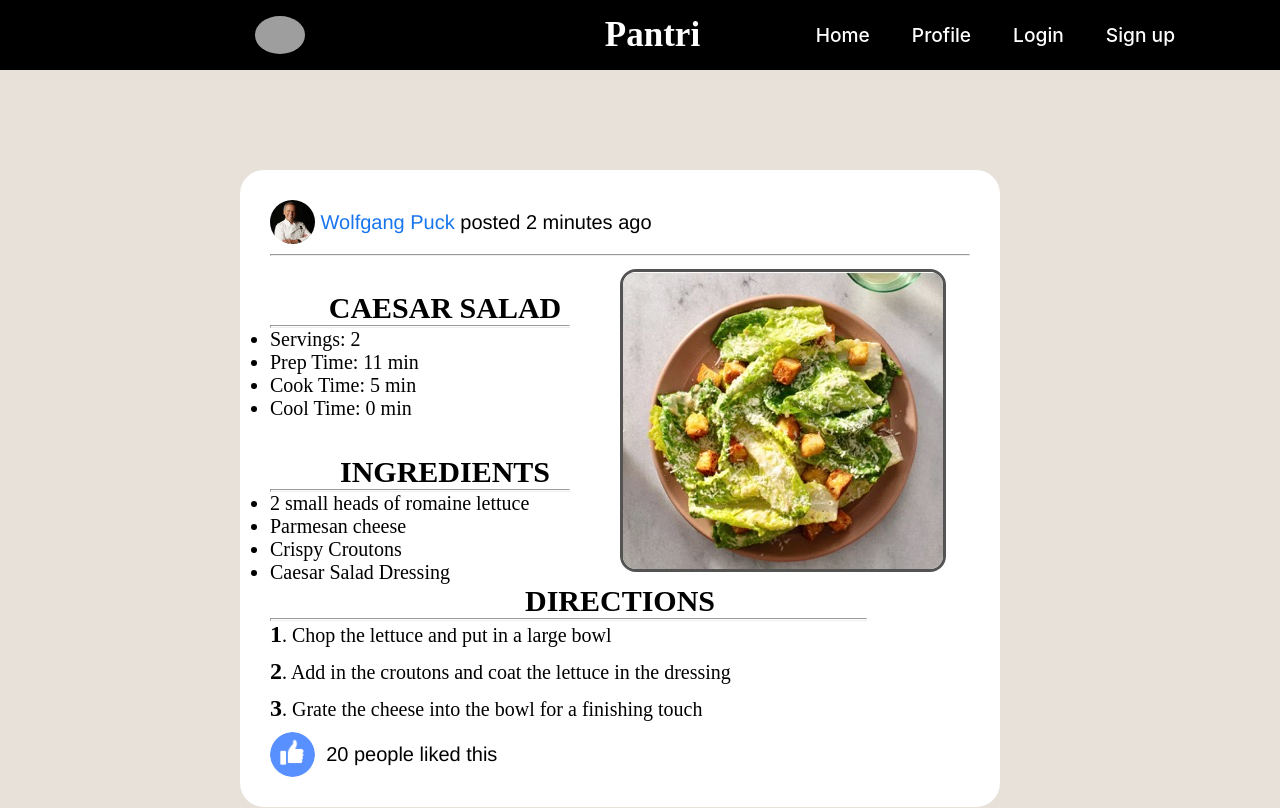
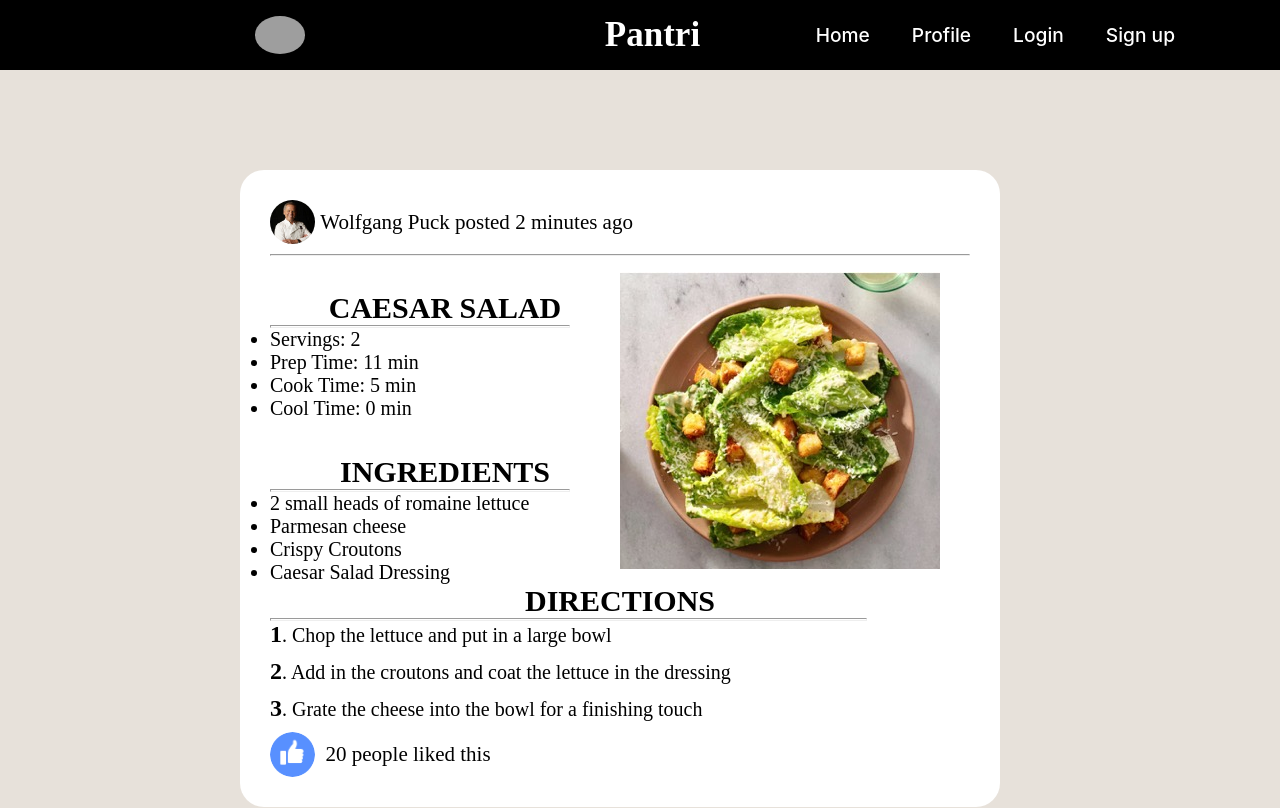
Before and after one commit to dbinlee3/ChefMedia, a React (Create React App) app in the folder frontend/: page / in a window 1280 px wide. Shown: the top 808 px of the page. Built offline with nearby package versions, Linux system fonts and the light colour scheme; grey boxes are pictures that could not be loaded; a web font is replaced by a local one.

Commit message:
post css fix

```diff
--- a/frontend/src/components/post/post.css
+++ b/frontend/src/components/post/post.css
@@ -1,18 +1,26 @@
+body {
+    margin: 0px;
+}
+
 .postContainer {
     font-family: 'Abhaya Libre', serif;
+
     width: 700px;
     height: auto;
-    background-color: #fff;
+    background-color: rgb(255, 255, 255);
     border-radius: 1.5rem;
     margin-top: 100px;
     padding: 30px;
 }
 
+/* .postContent {
+
+} */
+
 .postRow {
     display: flex;
     align-items: center;
-    font-size: 20px;
-    font-family: Helvetica;
+    font-size: 21px;
 }
 
 .postThumbnail {
@@ -24,7 +32,6 @@
 
 .postUsername {
     display: inline-block;
-    color: #1775ee;
 }
 
 .postDate {
@@ -34,11 +41,16 @@
 .topBar {
     margin-top: 10px;
     margin-bottom: 0px;
+
+}
+
+.postColumnGrid {
+    display: grid;
+    grid-template-columns: 1fr 1fr;
 }
 
 .postLeftColumn {
     text-align: center;
-
 }
 
 .postRightColumn {
@@ -50,12 +62,8 @@
     margin-top: 35px;
 }
 
-.postColumnGrid {
-    display: grid;
-    grid-template-columns: 1fr 1fr;
-}
-
 .postTitle {
+    /* margin-top: 20px; */
     font-size: 30px;
     font-weight: bold;
 }
@@ -73,8 +81,11 @@
 
 .foodImage {
     display: block;
-    border-radius: 1rem;
-    border: 3px solid rgb(65, 65, 65, .9);
+}
+
+.foodImage2 {
+    display: block;
+    width: 320px;
 }
 
 .directions {
```
